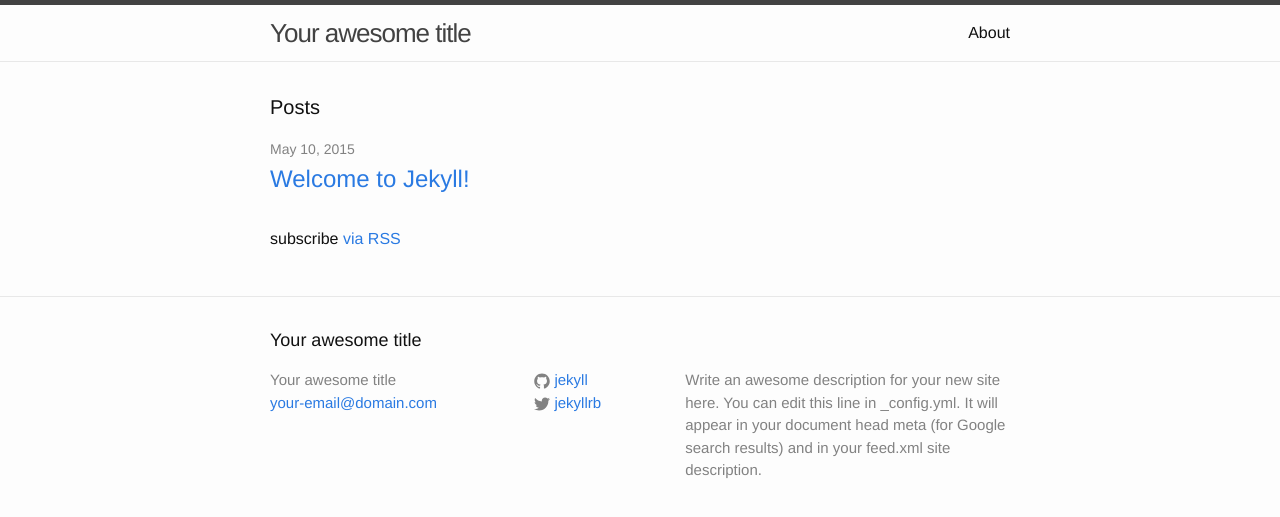
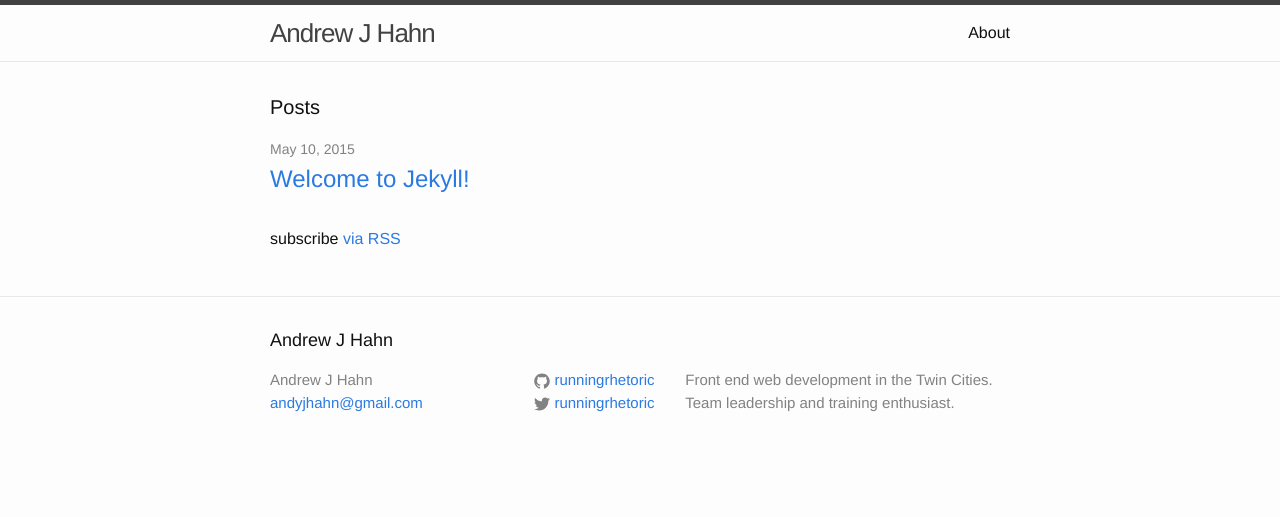
Before and after one commit to runningrhetoric/runningrhetoric.github.io, a Jekyll site: the page built from index.html, in a window 1280 px wide. Shown: the top 517 px of the page. Built offline with Jekyll 4.4.1, drawn with Linux system fonts in a browser that asks for light colours.

Commit message:
config update

```diff
--- a/_config.yml
+++ b/_config.yml
@@ -1,14 +1,12 @@
 # Site settings
-title: Your awesome title
-email: your-email@domain.com
+title: Andrew J Hahn
+email: andyjhahn@gmail.com
 description: > # this means to ignore newlines until "baseurl:"
-  Write an awesome description for your new site here. You can edit this
-  line in _config.yml. It will appear in your document head meta (for
-  Google search results) and in your feed.xml site description.
+  Front end web development in the Twin Cities. Team leadership and training enthusiast.
 baseurl: "" # the subpath of your site, e.g. /blog/
-url: "http://yourdomain.com" # the base hostname & protocol for your site
-twitter_username: jekyllrb
-github_username:  jekyll
+url: "http://andrewjhahn.com" # the base hostname & protocol for your site
+twitter_username: runningrhetoric
+github_username:  runningrhetoric
 
 # Build settings
 markdown: kramdown
```
